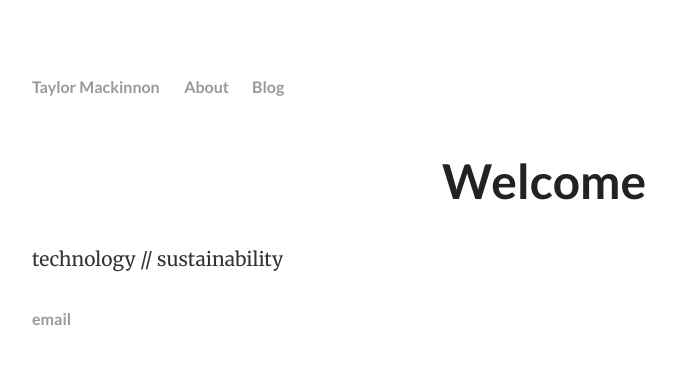
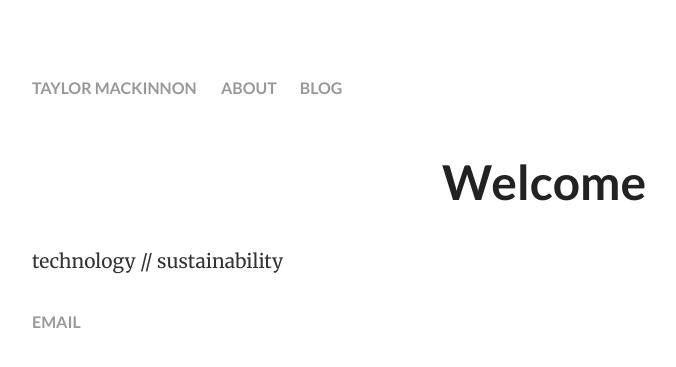
Before and after one commit to taymac/taymac.github.io, a Jekyll site: the page built from index.html, in a window 1280 px wide. Shown: the top 367 px of the page, without its empty margins (96-772 px from the left). Built offline with Jekyll 4.4.1, drawn with Linux system fonts in a browser that asks for light colours.

Commit message:
Update main.css

```diff
--- a/css/main.css
+++ b/css/main.css
@@ -105,11 +105,19 @@ textarea {
        list-style: none;
        font-weight: bold;
        display: inline-block;
+       text-transform: uppercase;
+       line-height:24px;
    }
    nav ul li, footer ul li {
        display: inline;
        margin-right: 20px;
    }
+
+   #headeright {
+      font-size: 24px;
+      color: #000;
+   }
+
    a {
        text-decoration: none;
        color: #999;
```
